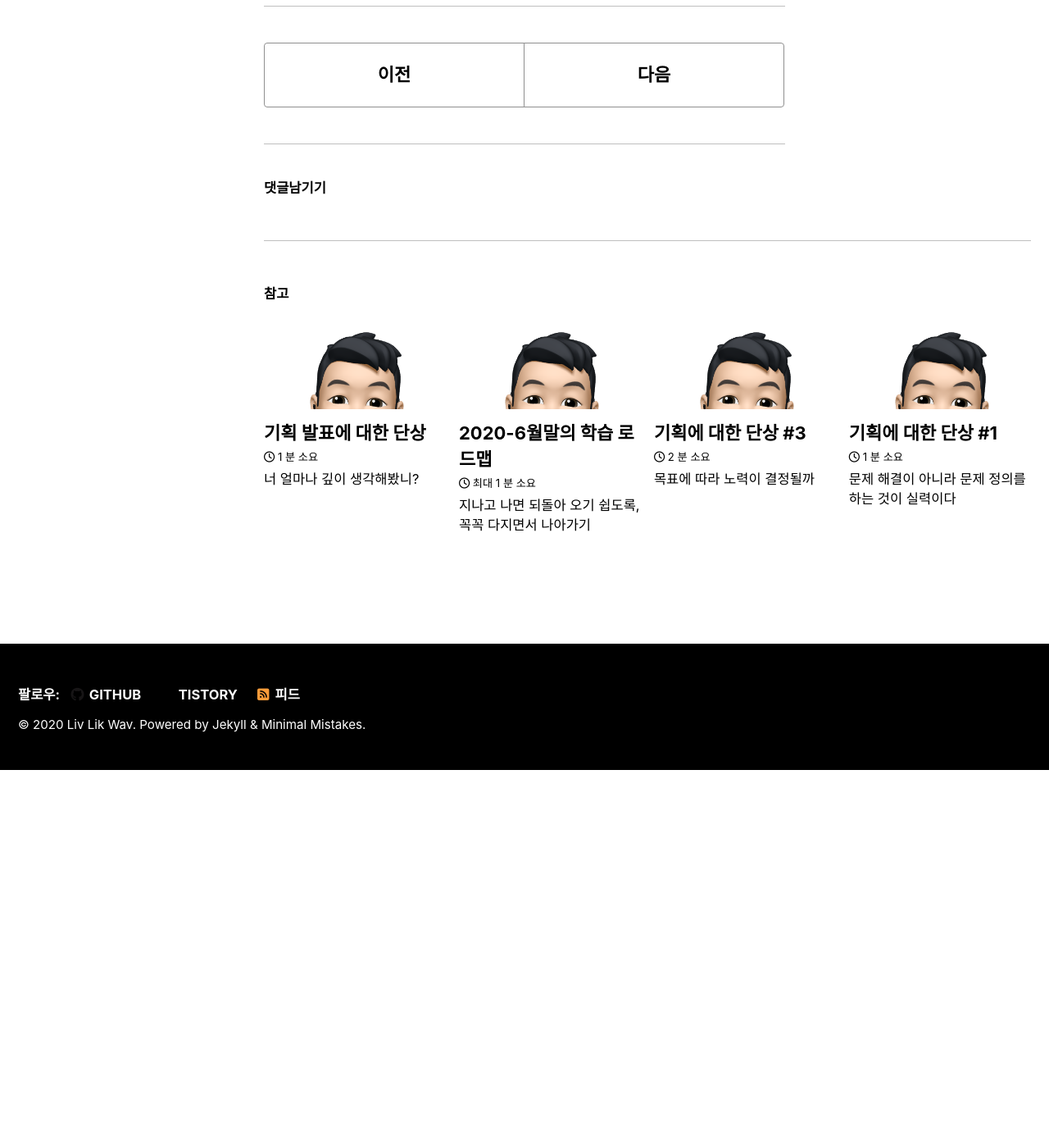
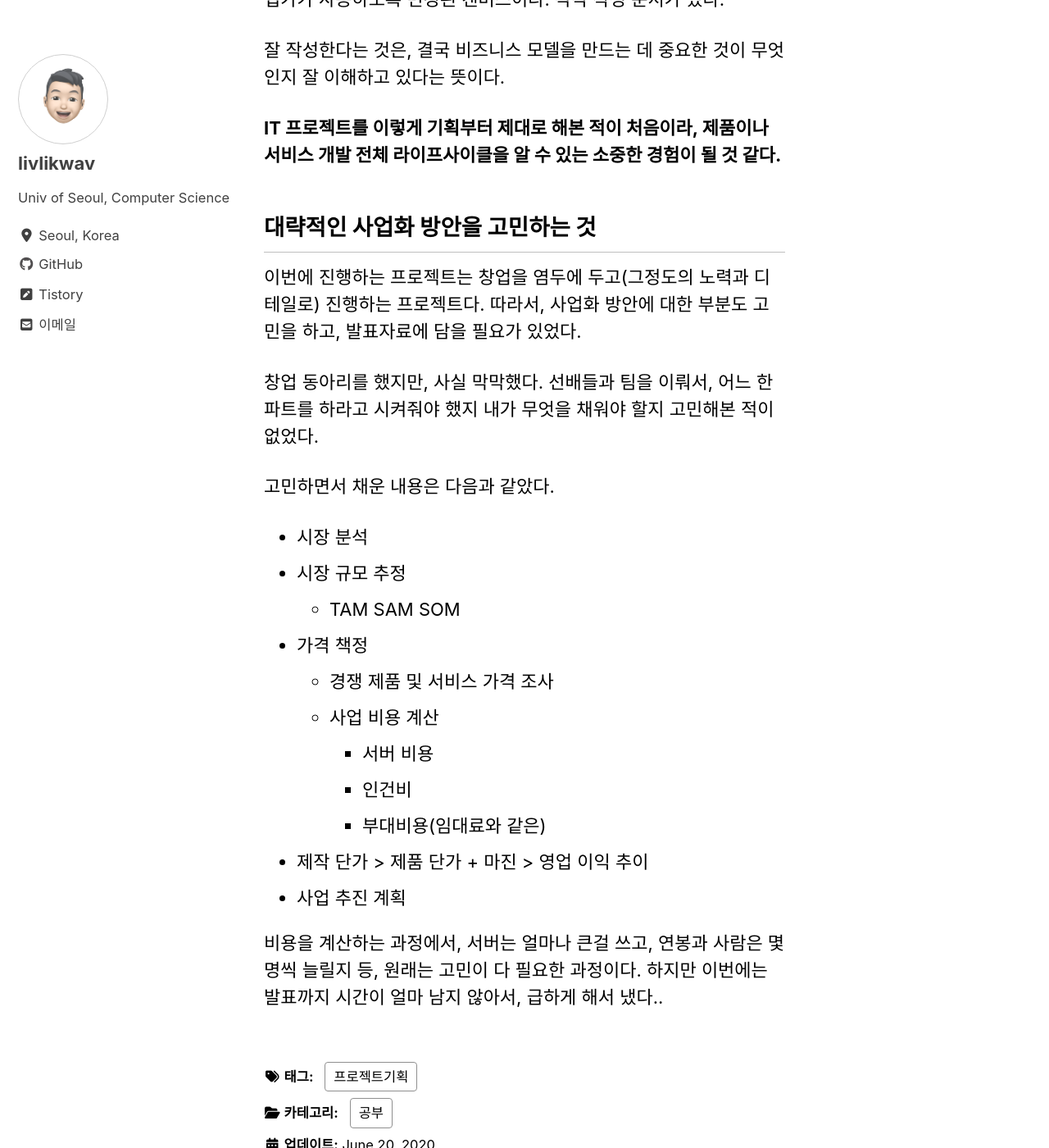
Before and after one commit to livlikwav/livlikwav.github.io, a Jekyll site: the page built from _posts/2020-06-20-piece-of-planning-2.md, in a window 1280 px wide and 1400 px high, scrolled down 2356 px. Shown: the whole window at 82% size. Built offline with Jekyll 4.4.1, drawn with Linux system fonts in a browser that asks for light colours; cached includes are drawn as plain includes; nearby versions of some CDN libraries; comment, search, counter and statistics services are not loaded; before the commit the page ends 3295 px from its top, so only the background shows below that; some of the changed text lies outside the part shown.

```diff
--- a/_posts/2020-06-20-piece-of-planning-2.md
+++ b/_posts/2020-06-20-piece-of-planning-2.md
@@ -1,6 +1,6 @@
 ---
 title:  "기획에 대한 단상 #2"
-excerpt: "애자일 스크럼, 칸반, UI/UX 디자인"
+excerpt: "애자일 스크럼, 칸반, UI/UX 디자인, 사업화 방안"
 
 
 categories:
@@ -9,6 +9,15 @@ tags:
 -   프로젝트기획
 last_modified_at: 2020-06-20TO22:30:00+09:00
 ---
+
+- [애자일 스크럼과 칸반](#애자일-스크럼과-칸반)
+- [UI/UX 디자인](#uiux-디자인)
+  - [Flat Design](#flat-design)
+- [기획 문서를 작성하는 방법](#기획-문서를-작성하는-방법)
+- [주요 기능을 작성하는 방법](#주요-기능을-작성하는-방법)
+- [린 캔버스와 비즈니스 모델 캔버스](#린-캔버스와-비즈니스-모델-캔버스)
+- [대략적인 사업화 방안을 고민하는 것](#대략적인-사업화-방안을-고민하는-것)
+
 
 ## 애자일 스크럼과 칸반
 
@@ -29,6 +38,18 @@ product backlog란, 기획 과정에서 나오는 사용자 관점의 기능들
 원래는 oven.io라는 카카오에서 만든 오픈소스 프로토타이핑 툴을 사용한 적이 있다. 그리고 powerpoint로 대부분 만들었다.
 
 이번 기회에는 추천을 받아 adobe xd라는 무료 UI/UX 디자인 도구를 사용하기로 했다.
+
+adobe xd를 사용해보고,
+색 팔레트를 찾아보고,
+색을 어떻게 다루어야 하는지 피상적으로나마 공부하고 있다.
+
+### Flat Design
+
+단순한 2차원으로 표현하는 것이다.
+3차원적 디자인에서 벗어나서
+반응형 디자인을 적용하는데 편리하고,
+텍스트를 직관적으로 보일 수 있다.
+덧붙여서, 디자인하기 편하다.
 
 ## 기획 문서를 작성하는 방법
 
@@ -53,3 +74,30 @@ product backlog란, 기획 과정에서 나오는 사용자 관점의 기능들
 잘 작성한다는 것은, 결국 비즈니스 모델을 만드는 데 중요한 것이 무엇인지 잘 이해하고 있다는 뜻이다.
 
 **IT 프로젝트를 이렇게 기획부터 제대로 해본 적이 처음이라, 제품이나 서비스 개발 전체 라이프사이클을 알 수 있는 소중한 경험이 될 것 같다.**
+
+## 대략적인 사업화 방안을 고민하는 것
+
+이번에 진행하는 프로젝트는 창업을 염두에 두고(그정도의 노력과 디테일로) 진행하는 프로젝트다.
+따라서, 사업화 방안에 대한 부분도 고민을 하고, 발표자료에 담을 필요가 있었다.
+
+창업 동아리를 했지만, 사실 막막했다.
+선배들과 팀을 이뤄서, 어느 한 파트를 하라고 시켜줘야 했지 내가 무엇을 채워야 할지 고민해본 적이 없었다.
+
+고민하면서 채운 내용은 다음과 같았다.
+
+- 시장 분석
+- 시장 규모 추정
+  - TAM SAM SOM
+- 가격 책정
+  - 경쟁 제품 및 서비스 가격 조사
+  - 사업 비용 계산
+    - 서버 비용
+    - 인건비
+    - 부대비용(임대료와 같은)
+- 제작 단가 > 제품 단가 + 마진 > 영업 이익 추이
+- 사업 추진 계획
+
+비용을 계산하는 과정에서, 서버는 얼마나 큰걸 쓰고, 연봉과 사람은 몇명씩 늘릴지 등,
+원래는 고민이 다 필요한 과정이다.
+하지만 이번에는 발표까지 시간이 얼마 남지 않아서,
+급하게 해서 냈다..
```
Also changed, not shown: _drafts/2020-07-03-me-nnovation-1.md (deleted, +0 -11 lines), _drafts/blog-template.md (+2 -0 lines), _pages/about.md (+23 -24 lines), _posts/2020-06-11-piece-of-planning.md (+11 -3 lines), _posts/2020-06-22-piece-of-planning-3.md (+25 -26 lines), _posts/2020-07-01-piece-of-presentation.md (+0 -1 lines), _posts/2020-07-02-diary-1.md (added, +156 -0 lines), README.md.
